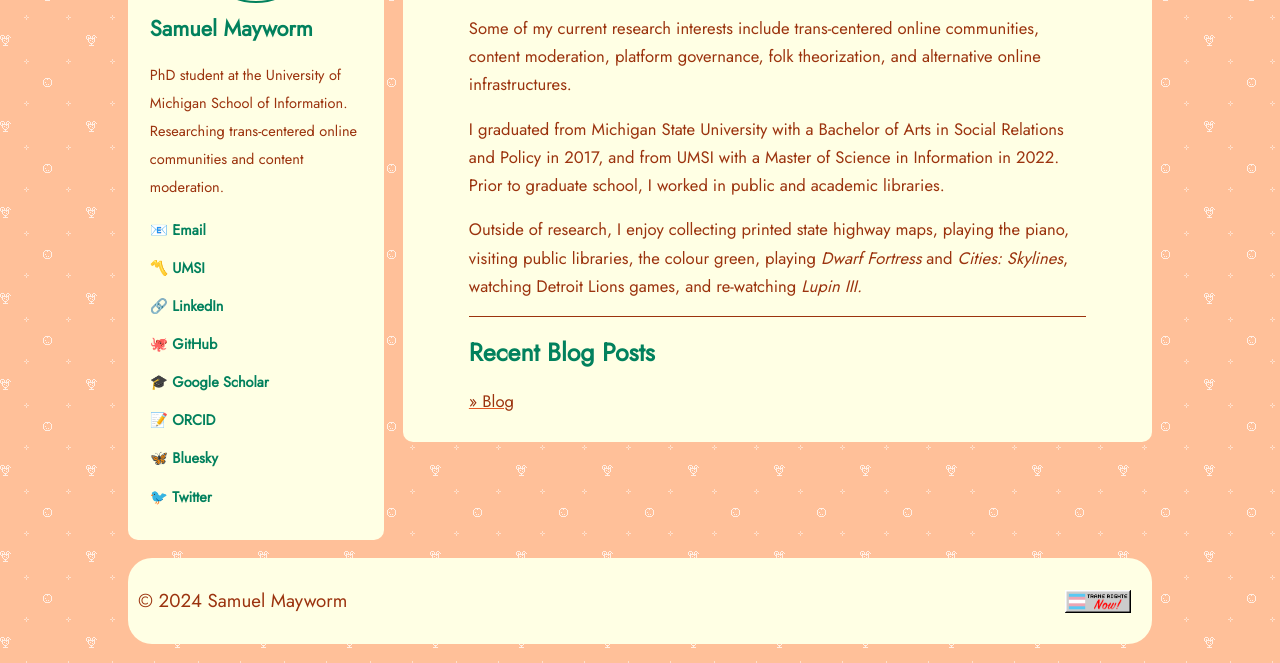
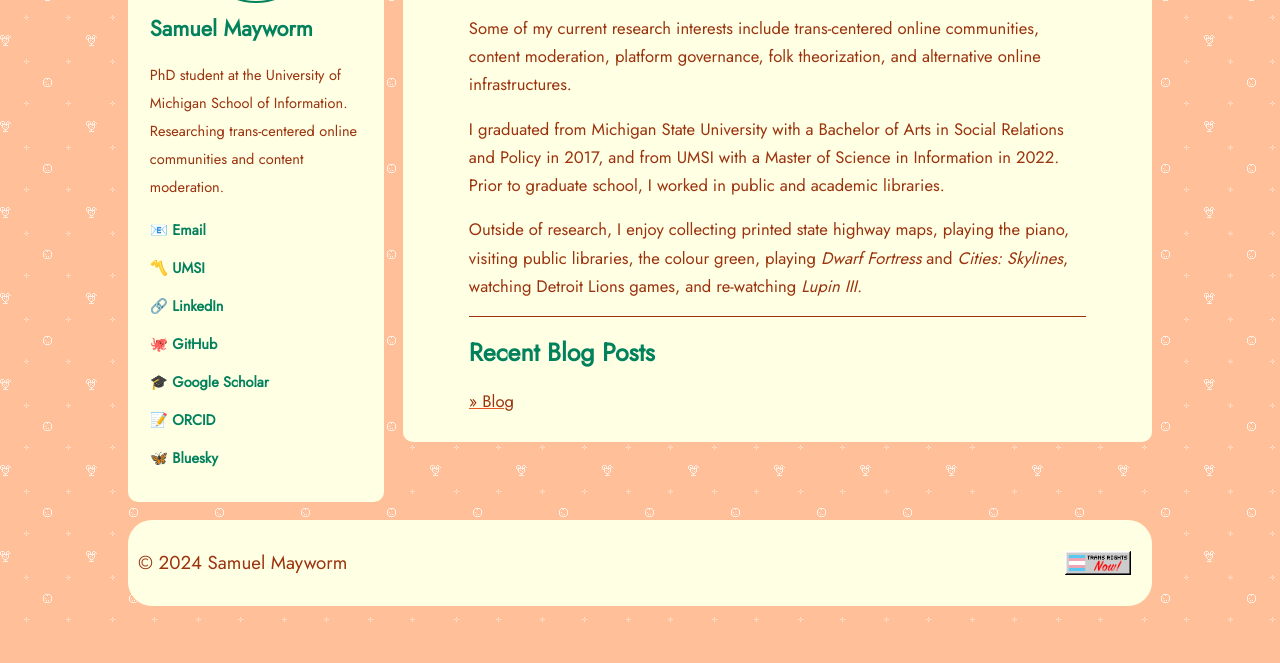
Before and after one commit to mayworms/mayworms.github.io, an Eleventy site: page src/index.md in a window 1280 px wide. Shown: the part 223-886 px from the top of the page. After the commit the page ends 848 px from the top, so only its background shows below. Built offline with nearby package versions, Linux system fonts and the light colour scheme; Eleventy itself is replaced by a stand-in of ours; files that its build step writes are made by us from their sources.

Commit message:
removed twitter contact link

```diff
--- a/src/_includes/base.njk
+++ b/src/_includes/base.njk
@@ -59,7 +59,7 @@ title: "{{ title }}"
                 <li><a href="https://scholar.google.com/citations?user=Ksz1L_AAAAAJ&amp;hl=en&amp;oi=ao" target="_blank">🎓 Google Scholar</a></li>
                 <li><a href="https://orcid.org/my-orcid?orcid=0009-0008-8394-7991/" target="_blank">📝 ORCID</a></li>
                 <li><a href="https://bsky.app/profile/mayworms.info/" target="_blank">🦋 Bluesky</a></li>
-                <li><a href="https://twitter.com/mayworm_s/" target="_blank">🐦 Twitter</a></li>
+                {# <li><a href="https://twitter.com/mayworm_s/" target="_blank">🐦 Twitter</a></li> #}
               </ul>
             </nav>
 
```
Also changed, not shown: public/blog.html (+1 -1 lines), public/cv.html (+1 -1 lines), public/index.html (+1 -1 lines), public/publications.html (+1 -1 lines).
